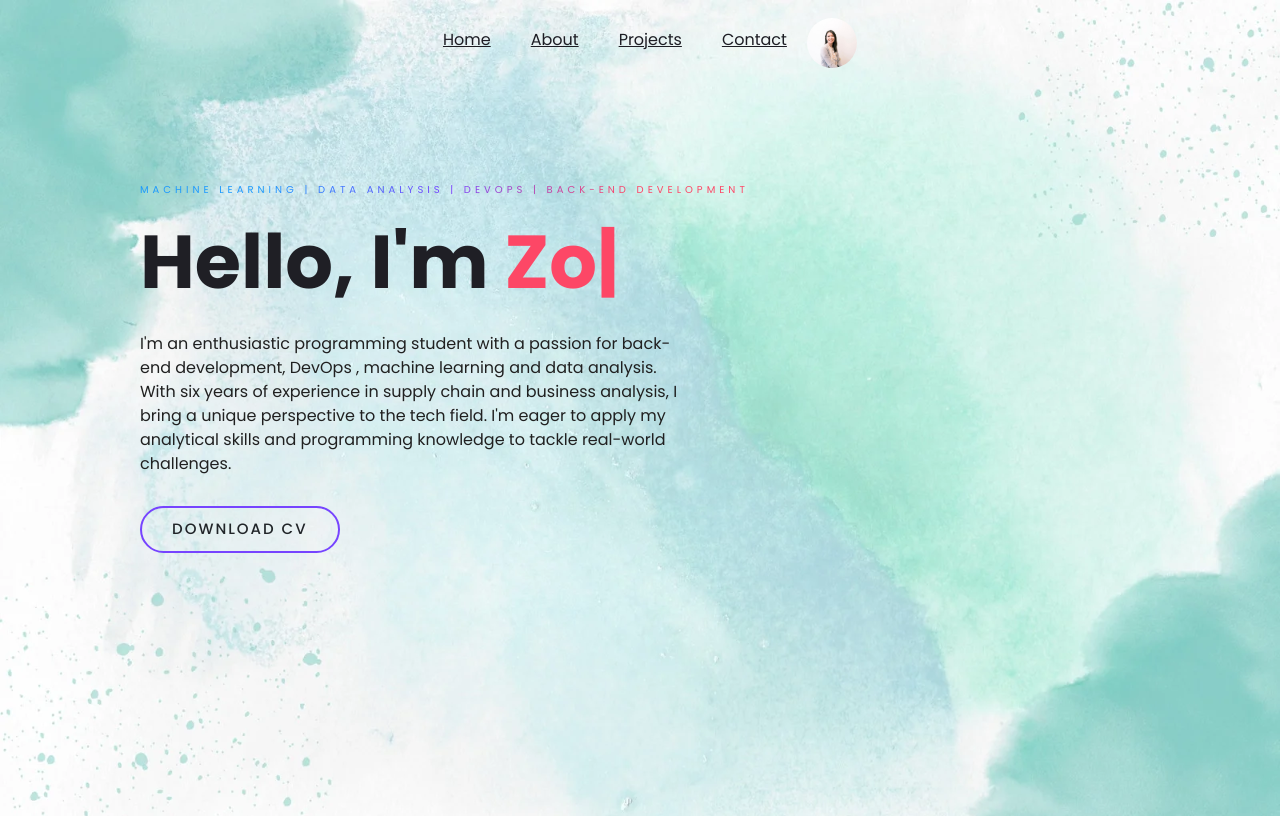
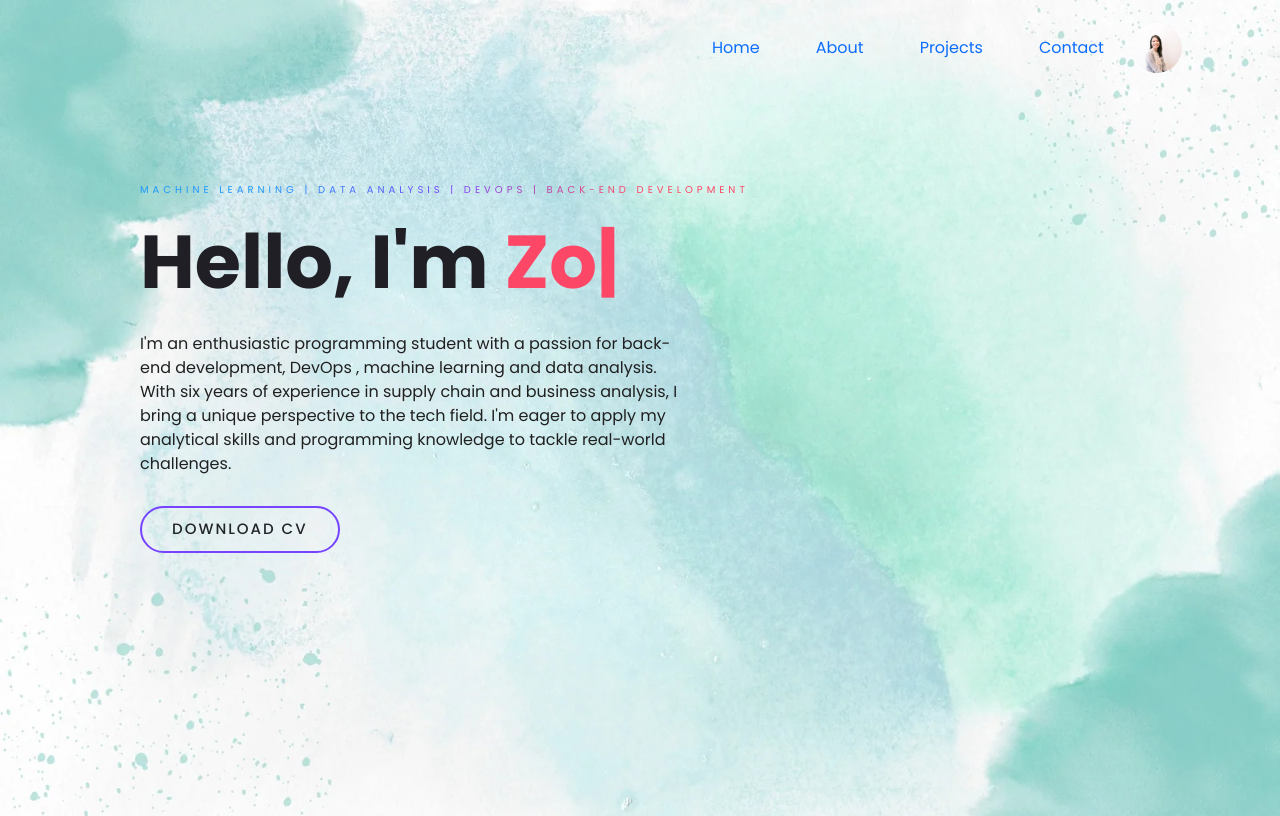
Before and after one commit to zoeng6project/Portfolio, a plain HTML site: page index.html in a window 1280 px wide. Shown: the top 816 px of the page. Drawn offline with nearby package versions, Linux system fonts and the light colour scheme.

Commit message:
updated navbar for screen size change

```diff
--- a/index.html
+++ b/index.html
@@ -13,17 +13,30 @@
   <body>
     <section id="nav">
         <nav class="navbar navbar-expand-lg fixed-top navbarScroll">
-            <button class="navbar-toggler" type="button" data-bs-toggle="collapse" data-bs-target="#navbarSupportedContent" aria-controls="navbarSupportedContent" aria-expanded="false" aria-label="Toggle navigation">
-                <span class="navbar-toggler-icon"></span>
-            </button>
-            <ul class="navbar-nav mx-auto">
-            <li><a href="#content">Home</a></li>
-            <li><a href="#about">About</a></li>
-            <li><a href="#projects">Projects</a></li>
-            <li><a href="#contact">Contact</a></li>
-            <img src="./image/IMG_0823.jpg" class="logo" />
-            </ul>
-
+            <div class="container">
+                <button class="navbar-toggler" type="button" data-bs-toggle="collapse" data-bs-target="#navbarSupportedContent" aria-controls="navbarSupportedContent" aria-expanded="false" aria-label="Toggle navigation">
+                    <span class="navbar-toggler-icon"></span>
+                </button>
+                <div class="collapse navbar-collapse" id="navbarSupportedContent">
+                    <ul class="navbar-nav ms-auto mb-2 mb-lg-0">
+                        <li class="nav-item">
+                            <a class="nav-link" href="#content">Home</a>
+                        </li>
+                        <li class="nav-item">
+                            <a class="nav-link" href="#about">About</a>
+                        </li>
+                        <li class="nav-item">
+                            <a class="nav-link" href="#projects">Projects</a>
+                        </li>
+                        <li class="nav-item">
+                            <a class="nav-link" href="#contact">Contact</a>
+                        </li>
+                    </ul>
+                </div>
+                <a class="navbar-brand" href="#">
+                    <img src="./image/IMG_0823.jpg" alt="Logo" class="logo">
+                  </a>
+            </div>
         </nav>
     </section>
 
--- a/style.css
+++ b/style.css
@@ -17,25 +17,25 @@ nav {
   margin: 10px;
   border-radius: 16px;
   padding: 0.5 rem;
+}
 
-}
 .logo {
   max-height: 50px;
   border-radius: 80%;
 }
+
+
 nav ul li {
   list-style: none;
   display: inline-block;
   padding: 10px 20px;
 }
+
 nav ul li a {
-  color: #1d1d24;
   position: relative;
   padding: 5px 0;
 }
-nav ul li a:hover {
-  color: #fd4766;
-}
+
 nav ul li a:after {
   content: "";
   position: absolute;
@@ -46,13 +46,13 @@ nav ul li a:after {
   transition: 0.3s;
   bottom: 0;
 }
+
 nav ul li a:hover:after {
   width: 100%;
 }
 
 .navbarScroll.navbarDark {
   background-color: rgba(248, 253, 253, 0.9);
-
 }
 
 #content .btn {
```
